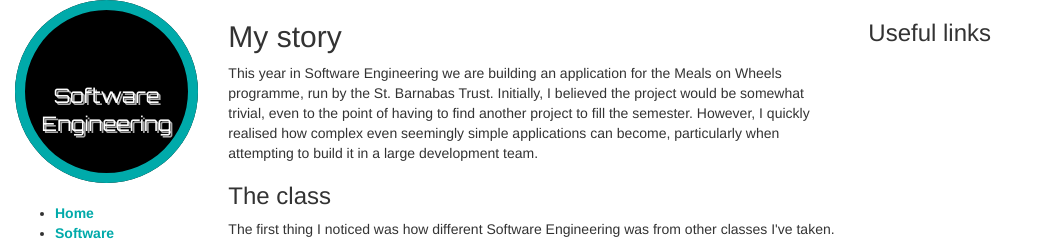
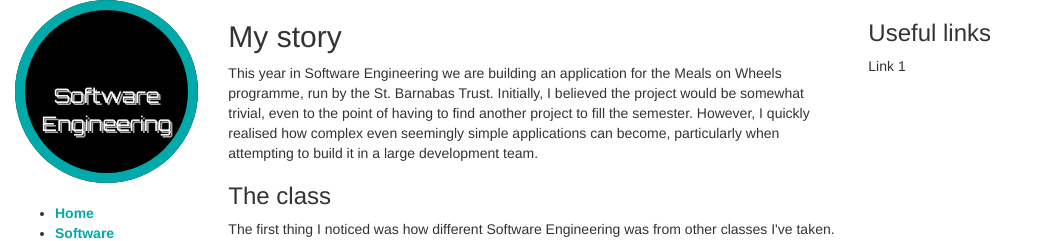
Before and after one commit to dfenders/portfolio, a Jekyll site: the page built from soften.html, in a window 1280 px wide. Shown: the top 241 px of the page, without its empty margins (0-1038 px from the left). Built offline with Jekyll 4.4.1, drawn with Linux system fonts in a browser that asks for light colours.

Commit message:
Update page.html

```diff
--- a/_layouts/page.html
+++ b/_layouts/page.html
@@ -24,6 +24,6 @@ layout: default
   	</div>
   	<div class="col-md-4">
 		<h3>Useful links</h3>
-		{{ links }}
+		{{ page.links }}
   	</div>
 </div>
```
